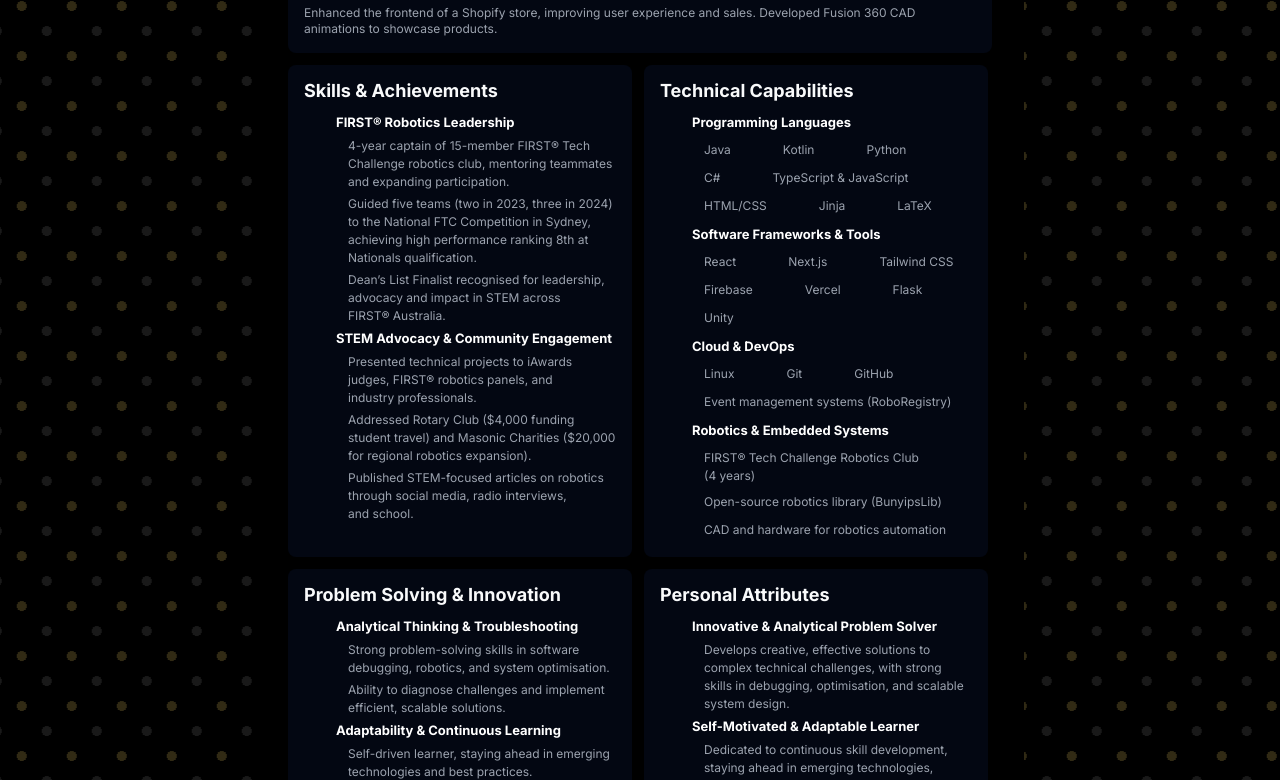
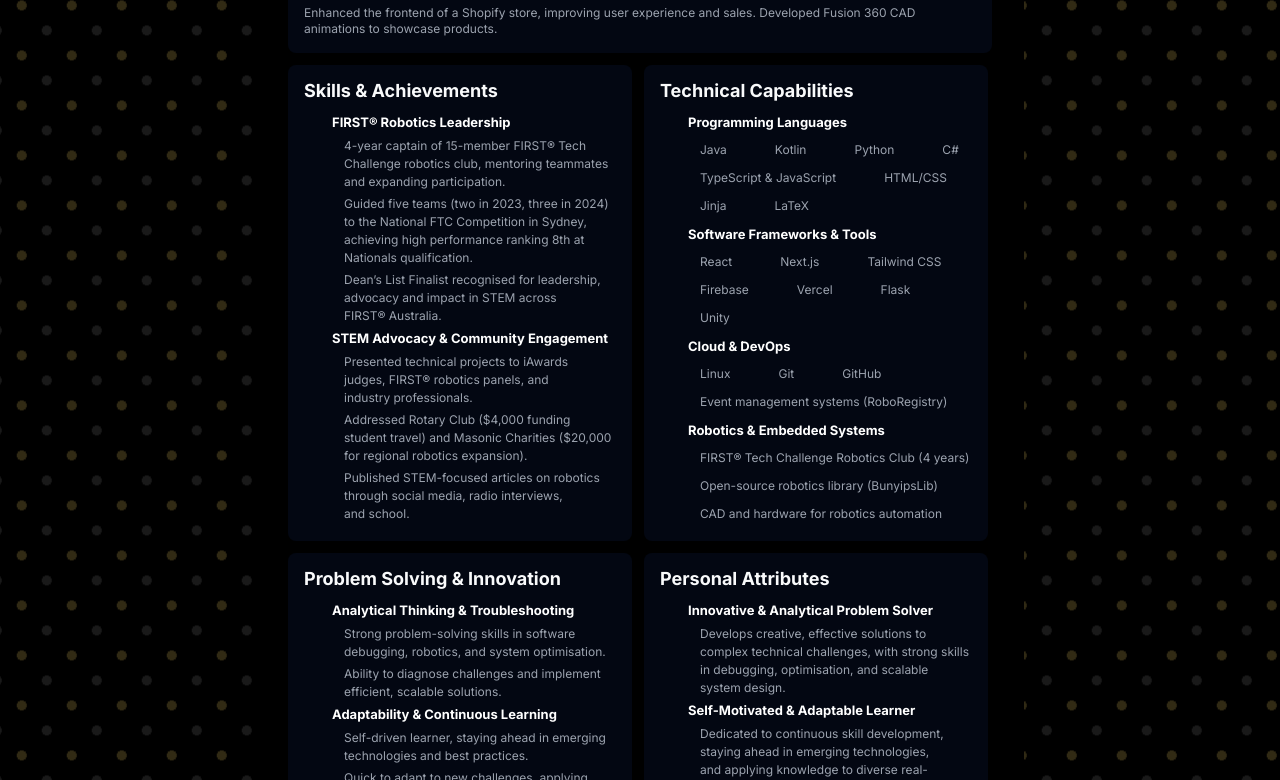
Before and after one commit to bubner/cv, a Next.js app: page / in a window 1280 px wide. Shown: the part 1360-2140 px from the top of the page. Built offline with nearby package versions, Linux system fonts and the light colour scheme.

Commit message:
Fix icon size

```diff
--- a/src/components/custom/list-item.tsx
+++ b/src/components/custom/list-item.tsx
@@ -19,7 +19,7 @@
                     className={`w-5 h-5${indented ? " ml-3" : ""}`}
                 />
             ) : (
-                <div className={`min-w-6 min-h-5${indented ? " ml-3" : ""}`} />
+                <div className={`min-w-5 min-h-5${indented ? " ml-3" : ""}`} />
             )}
             <p
                 className={`text-pretty text-[12px] text-muted-foreground${
```
